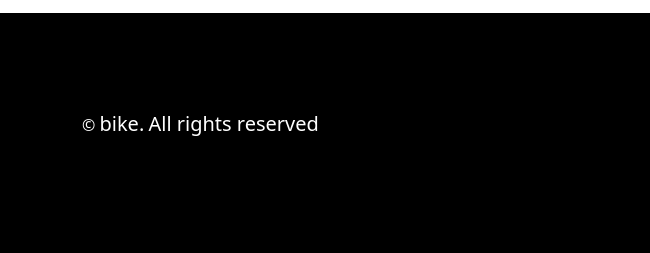
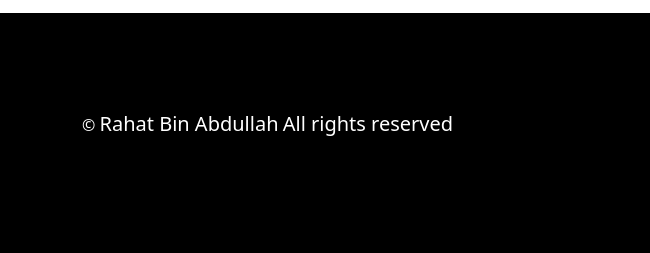
Before and after one commit to Rahat-bin-abdullah-omi/Convention-center, a plain HTML site: page Convention-Center/index.html in a window 1280 px wide. Shown: the part 2864-3117 px from the top of the page, 0-650 px from the left. Drawn offline with nearby package versions, Linux system fonts and the light colour scheme.

Commit message:
Update index.html

```diff
--- a/Convention-Center/index.html
+++ b/Convention-Center/index.html
@@ -519,7 +519,7 @@
                 <div class="container main-footer mt-5 mb-5">
                     <div class="copy mt-5 mb-5">
                         &copy
-                        <span class="lead">bike.</span>
+                        <span class="lead">Rahat Bin Abdullah</span>
                         <span class="lead">All rights reserved</span>
                     </div>
                     <div class="app-footer">
```
